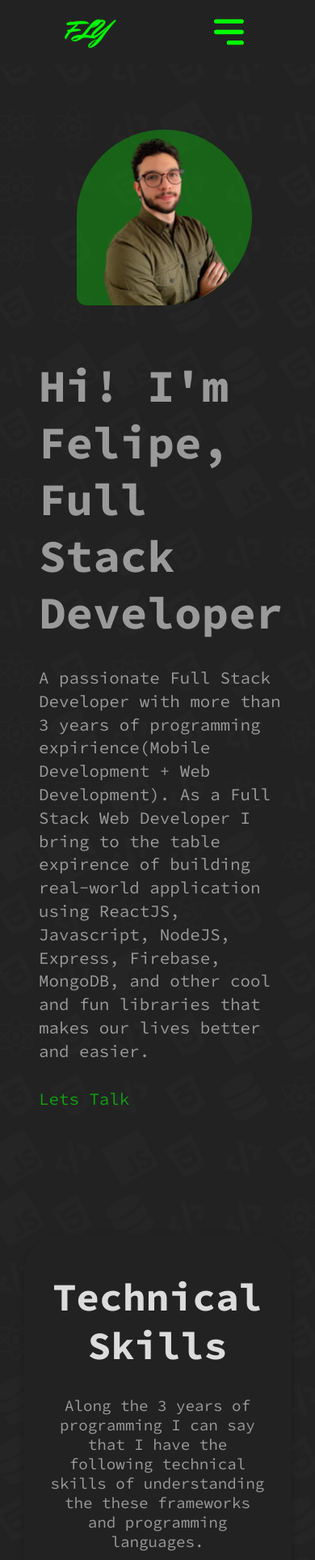
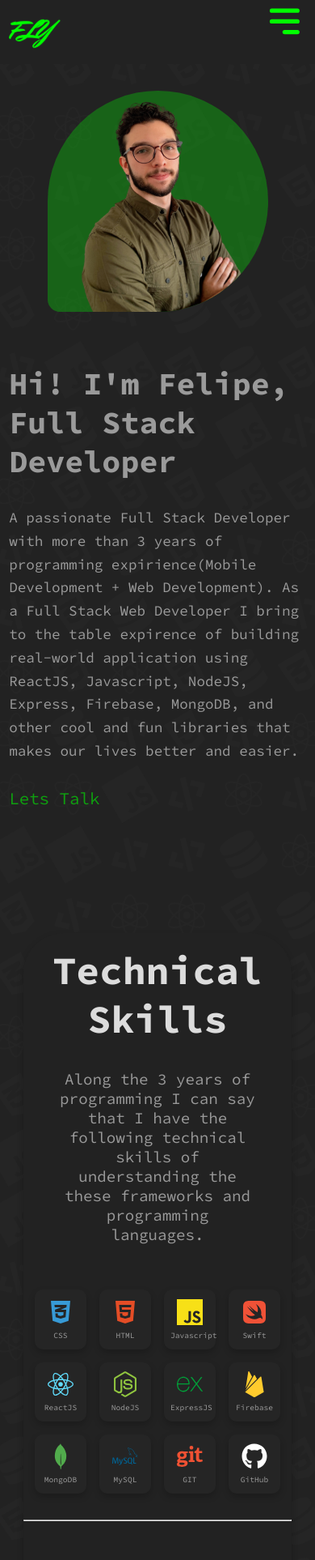
Before and after one commit to layuntaFelipe/portifolio-app, a React (Create React App) app: page / in a window 390 px wide. Shown: the top 1926 px of the page at 81% size. Built offline with nearby package versions, Linux system fonts and the light colour scheme.

Commit message:
changes-to-mobile

```diff
--- a/package.json
+++ b/package.json
@@ -14,6 +14,7 @@
     "react": "^18.2.0",
     "react-dom": "^18.2.0",
     "react-icons": "^4.4.0",
+    "react-router-dom": "^6.3.0",
     "react-scripts": "5.0.1",
     "react-scroll": "^1.8.7",
     "tailwindcss": "^3.1.6",
--- a/src/components/Navbar.jsx
+++ b/src/components/Navbar.jsx
@@ -1,16 +1,27 @@
-import React from 'react';
+import React, {useState} from 'react';
 import logo from '../assets/logo.svg';
 import {FaLinkedin, FaGithub, FaInstagram} from 'react-icons/fa';
 import {HiMenuAlt3} from 'react-icons/hi';
+import {MdClose} from 'react-icons/md';
 import {Link} from 'react-scroll';
 
 const Navbar = () => {
+  const [mobileNav, setMobileNav] = useState(false);
+
+  const openMenu = () => {
+    setMobileNav((mobileNav => !mobileNav))
+  }
 
   return (
+    <>
       <div className="navbarHead">
         <div className='navbar'>
           <Link to='hero' spy={true} smooth={true} offset={-100} duration={500} style={{marginTop: '0.5rem'}}><img src={logo} alt='logo' id='logo'></img></Link>
-        <HiMenuAlt3 className='hamburger' />
+          <div className="closeButton">
+            {
+              mobileNav ? (<MdClose onClick={openMenu} className='hamburger' />) : (<HiMenuAlt3 onClick={openMenu} className='hamburger' />)
+            }
+          </div>
           <div className="navbarItems">
             <ul className='navbarLinksPage'>
               <Link to='hero' spy={true} smooth={true} offset={-100} duration={500}><li>Home</li></Link>
@@ -28,6 +39,21 @@ const Navbar = () => {
           </div>
         </div>
       </div>
+
+      <div className="navbar-mobile" style={{display: mobileNav ? '' : 'none'}}>
+        <ul className='mobile-linkPage'>
+          <Link to='hero' spy={true} smooth={true} offset={-100} duration={500}><li>Home</li></Link>
+          <Link to='skills' spy={true} smooth={true} offset={-40} duration={500}><li>Skills</li></Link>
+          <Link to='projects' spy={true} smooth={true} offset={-30} duration={500}><li>Projects</li></Link>
+        </ul>
+        <ul className='navbarSocialLinks mobileSocials'>
+          <li><a href="https://www.linkedin.com/in/felipe-la-yunta-1109221b5/" rel='noreferrer' target='_blank' style={{color: 'rgba(255, 255, 255, 0.545)'}}><FaLinkedin className='socialIcons'/></a></li>
+          <li><a href="https://github.com/layuntaFelipe" rel='noreferrer' target='_blank' style={{color: 'rgba(255, 255, 255, 0.545)'}}><FaGithub className='socialIcons'/></a></li>
+          <li><a href="https://www.instagram.com/felipelly/" rel='noreferrer' target='_blank' style={{color: 'rgba(255, 255, 255, 0.545)'}}><FaInstagram className='socialIcons'/></a></li>
+        </ul>
+        <Link id='contactNavBtn' to='contact' spy={true} smooth={true} offset={-100} duration={500}><button className='btnPrimary'>Contact Me</button></Link>
+      </div>
+    </>
   )
 }
 
--- a/src/components/Projects.jsx
+++ b/src/components/Projects.jsx
@@ -34,7 +34,7 @@ const Projects = () => {
               <SiJavascript className='projectIconUsed' color='#F7E017'/>
               <FaGit className='projectIconUsed' color='#F05133' />
             </div>
-            <a className='projectMoreInfo' href="">Dive in for more</a>
+            <a className='moreDetailLink' href="https://github.com/layuntaFelipe/ChefsEye-Software">Go to Github for more detail</a>
           </div>
         </div>
       </div>
@@ -60,7 +60,7 @@ const Projects = () => {
               <FaReact className='projectIconUsed' color='#60DBFB' />
               <FaGit className='projectIconUsed' color='#F05133' />
             </div>
-            <a className='projectMoreInfo' href="">Dive in for more</a>
+            <a className='moreDetailLink' href="https://github.com/layuntaFelipe/crypto-nummum">Go to Github for more detail</a>
           </div>
         </div>
       </div>
@@ -88,7 +88,7 @@ const Projects = () => {
               <SiFirebase className='projectIconUsed' color='#FFCB2D' />
               <FaGit className='projectIconUsed' color='#F05133' />
             </div>
-            <a className='projectMoreInfo' href="">Dive in for more</a>
+            <a className='moreDetailLink' href="https://github.com/layuntaFelipe/house-market-app">Go to Github for more detail</a>
           </div>
         </div>
       </div>
@@ -119,7 +119,7 @@ const Projects = () => {
               <SiExpress className='projectIconUsed' color='#009F38' />
               <FaGit className='projectIconUsed' color='#F05133' />
             </div>
-            <a className='projectMoreInfo' href="">Dive in for more</a>
+            <a className='moreDetailLink' href="https://github.com/layuntaFelipe/support-desk">Go to Github for more detail</a>
           </div>
         </div>
       </div>
@@ -148,7 +148,7 @@ const Projects = () => {
               <SiExpress className='projectIconUsed' color='#009F38' />
               <FaGit className='projectIconUsed' color='#F05133' />
             </div>
-            <a className='projectMoreInfo' href="">Dive in for more</a>
+            <a className='moreDetailLink' href="https://github.com/layuntaFelipe/ChefsEye-Software">Go to Github for more detail</a>
           </div>
         </div>
       </div>
--- a/src/index.css
+++ b/src/index.css
@@ -41,6 +41,46 @@
 
 /* NAVBAR */
 /* NAVBAR */
+.navbar-mobile {
+  display: none;
+  background-color: aliceblue;
+  width: 40vh;
+  height: 100vh;
+  text-align: center;
+  position: fixed;
+  padding-top: 5rem;
+  /* margin-left: 54%; */
+  right: 0;
+  background-color: #222222;
+  z-index: 99;
+}
+.navbar-mobile .mobile-linkPage {
+  list-style: none;
+  padding-top: 2rem;
+}
+.navbar-mobile .mobile-linkPage li {
+  color: rgba(255, 255, 255, 0.545);
+  height: 2rem;
+  width: 12rem;
+  font-size: 1.2rem;
+  cursor: pointer;
+  padding: 0.6rem 1rem 0.3rem;
+  border: 2px solid #252525;
+  border-radius: 10px;
+  margin: 1rem auto;
+}
+.navbar-mobile .mobile-linkPage li:hover {
+  color: #0f0;
+  border: 2px solid #0f0;
+  text-shadow: 0 0 120px #0f0;
+  transform: scale(105%);
+}
+.mobileSocials {
+  justify-content: center;
+}
+.mobileSocials li {
+  padding-inline: 1rem;
+}
 .navbarHead {
   position: fixed;
   width: 100%;
@@ -367,6 +407,16 @@
   text-shadow: 0 0 20px #0f0;
   transform: scale(105%);
 }
+.moreDetailLink {
+  text-decoration: none;
+  font-size: 1.3rem;
+  color: rgba(0, 255, 0, 0.572);
+}
+.moreDetailLink:hover {
+  color: #0f0;
+  text-shadow: 0 0 5px #0f0;
+  transform: scale(105%);
+}
 
 .projectTitle {
   font-size: 2rem;
@@ -531,7 +581,13 @@
   .navbar .navbarItems {
     display: none;
   }
+  .navbar {
+    padding: 0 0.7rem;
+  }
   .hamburger {
+    display: block;
+  }
+  .navbar-mobile {
     display: block;
   }
 }
@@ -540,8 +596,89 @@
   .heroContainer {
     padding-left: 0;
     padding-right: 0;
+    margin-top: 7rem;
+    margin-left: 0;
+    margin-right: 0;
   }
   .heroContainer .heroImage {
     width: 70%;
   }
+  .heroInfo h1 {
+    font-size: 2.4rem;
+  }
+  .heroInfo {
+    margin-left: 0.7rem;
+    margin-right: 0.7rem;
+  }
+  .heroInfo p {
+    font-size: 1.1rem;
+  }
+
+  .skillsContainer {
+    padding-top: 0;
+  }
+  .flex-container {
+    width: 100%;
+    padding: 0;
+  }
+  .skillsIconContainer {
+    margin: 0.5rem;
+    padding: 0.7rem 0.5rem;
+    width: 3rem;
+    border-radius: 10px;
+  }
+  .skillsIconContainer h5 {
+    color: rgba(255, 255, 255, 0.545);
+    font-weight: 400;
+    font-size: 0.6rem;
+  }
+  .skillsContainer hr {
+    margin: 1.5rem 0;
+  }
+  .icons-skills {
+    width: 2rem;
+    height: 2rem;
+  }
+
+  .projectSingleContainer {
+    margin-left: 0.7rem;
+    margin-right: 0.7rem;
+  }
+  .projectHeaderInfo p {
+    font-size: 1.1rem;
+  }
+  .projectInfo p {
+    font-size: 1.1rem;
+  }
+
+  .projectHeaderInfo {
+    margin-left: 0.7rem;
+    margin-right: 0.7rem;
+  }
+  .projectImage{
+    width: 90% !important;
+  }
+  .projectLinkDiv a {
+    display: block;
+    margin: 0.3rem 0;
+  }
+  .projectLinkDiv {
+    margin-bottom: 1rem;
+  }
+  .projectTitle {
+    font-size: 1.8rem;
+  }
+  .left-image-projects .projectSingleContainer {
+    text-align: left;
+  }
+
+  .form-container input {
+    width: 80%;
+  }
+  .form-container textarea{
+    width: 80%;
+  }
+  .form-btn {
+    width: 80%;
+  }
 }
```
Also changed, not shown: 1 other file (tests, documents, lock files or other folders). Lines whose indentation alone changed are shown as unchanged.
